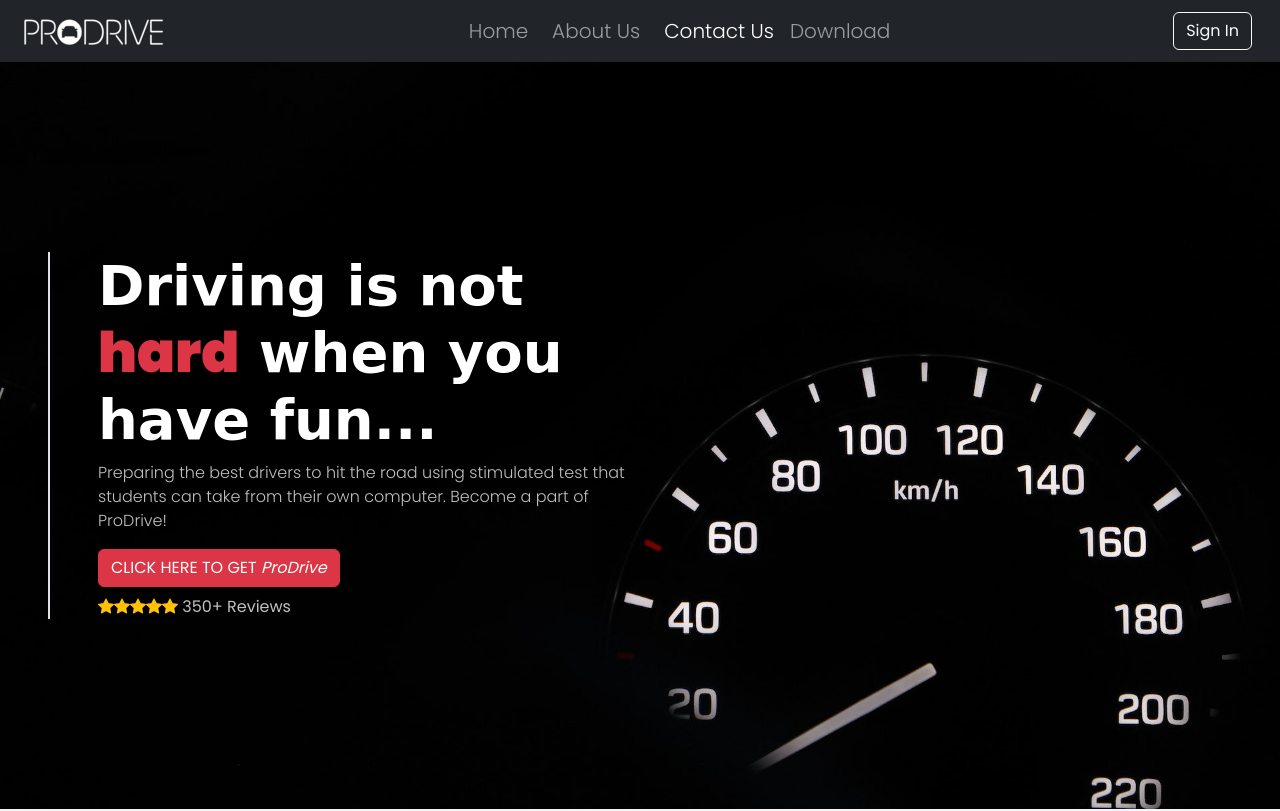
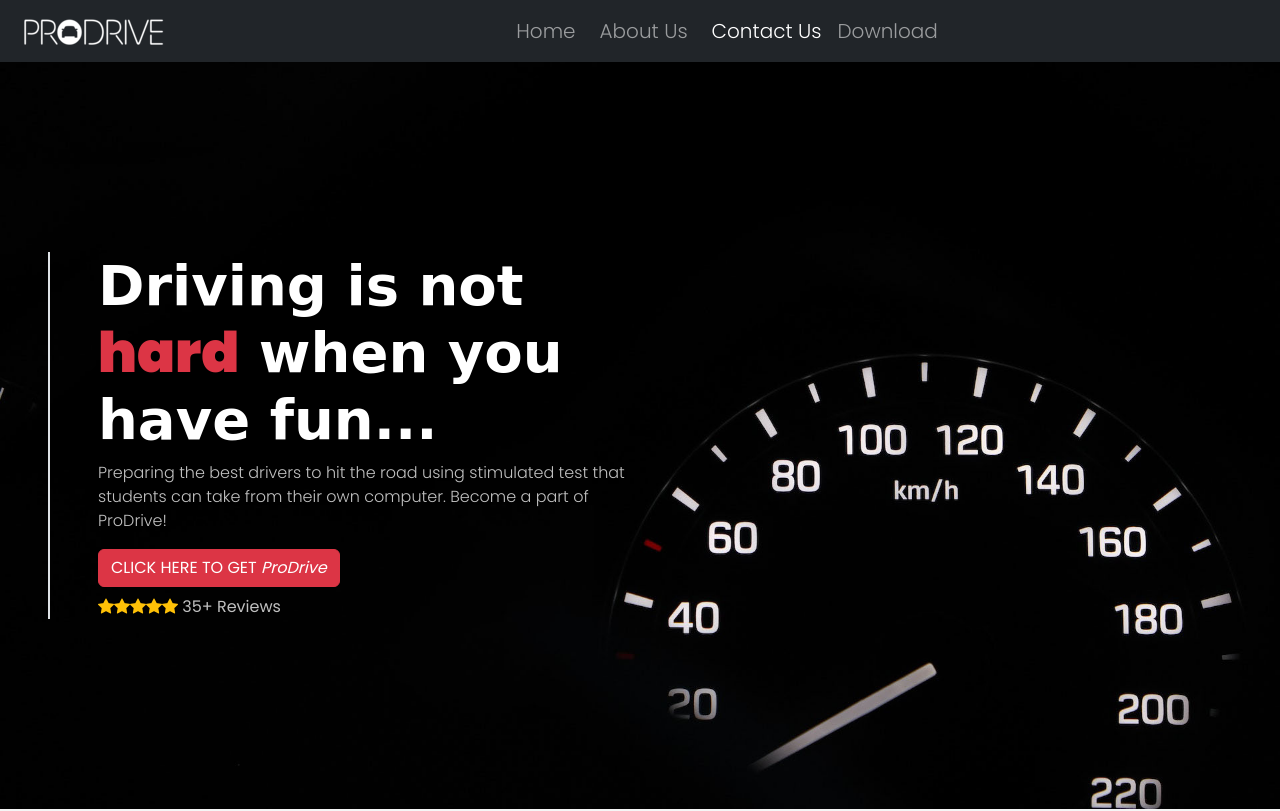
Before and after one commit to MateoGrifsha/ProDrive-Website, a plain HTML site: page ProDrive Website/html/landingPage.html in a window 1280 px wide. Shown: the top 811 px of the page. Drawn offline with nearby package versions, Linux system fonts and the light colour scheme; a web font is replaced by a local one.

Commit message:
final changes

```diff
--- a/ProDrive Website/html/landingPage.html
+++ b/ProDrive Website/html/landingPage.html
@@ -7,7 +7,7 @@
   <meta name="viewport" content="width=device-width, initial-scale=1.0">
   <title>ProDrive - Learn to Drive</title>
   <!-- Favicon -->
-  <link rel="icon" type="image/x-icon" href="/images/favicon white.png">
+  <link rel="icon" type="image/x-icon" href="../images/favicon white.png">
   <!-- Custom Styling -->
   <link rel="stylesheet" href="../css/landingPage.css">
   <link rel="stylesheet" href="../css/contactUs.css">
@@ -44,9 +44,6 @@
           <li class="nav-item"><a href="../html/downloadPage.html" class="nav-link">Download</a></li>
         </ul>
       </div>
-      <form class="d-flex me-3" role="search">
-        <button class="btn btn-outline-light" type="submit">Sign In</button>
-      </form>
 
       <button class="navbar-toggler" type="button" data-bs-toggle="collapse" data-bs-target="#navbarSupportedContent"
         aria-controls="navbarSupportedContent" aria-expanded="false" aria-label="Toggle navigation">
@@ -70,7 +67,7 @@
           <div class="reviews mt-2">
             <i class="bi bi-star-fill text-warning"></i><i class="bi bi-star-fill text-warning"></i><i
               class="bi bi-star-fill text-warning"></i><i class="bi bi-star-fill text-warning"></i><i
-              class="bi bi-star-fill text-warning"></i> <span style="color: silver;">350+ Reviews</span
+              class="bi bi-star-fill text-warning"></i> <span style="color: silver;">35+ Reviews</span
               style="color: silver;">
           </div>
         </div>
```
Also changed, not shown: ProDrive Website/html/downloadPage.html (+1 -4 lines).
